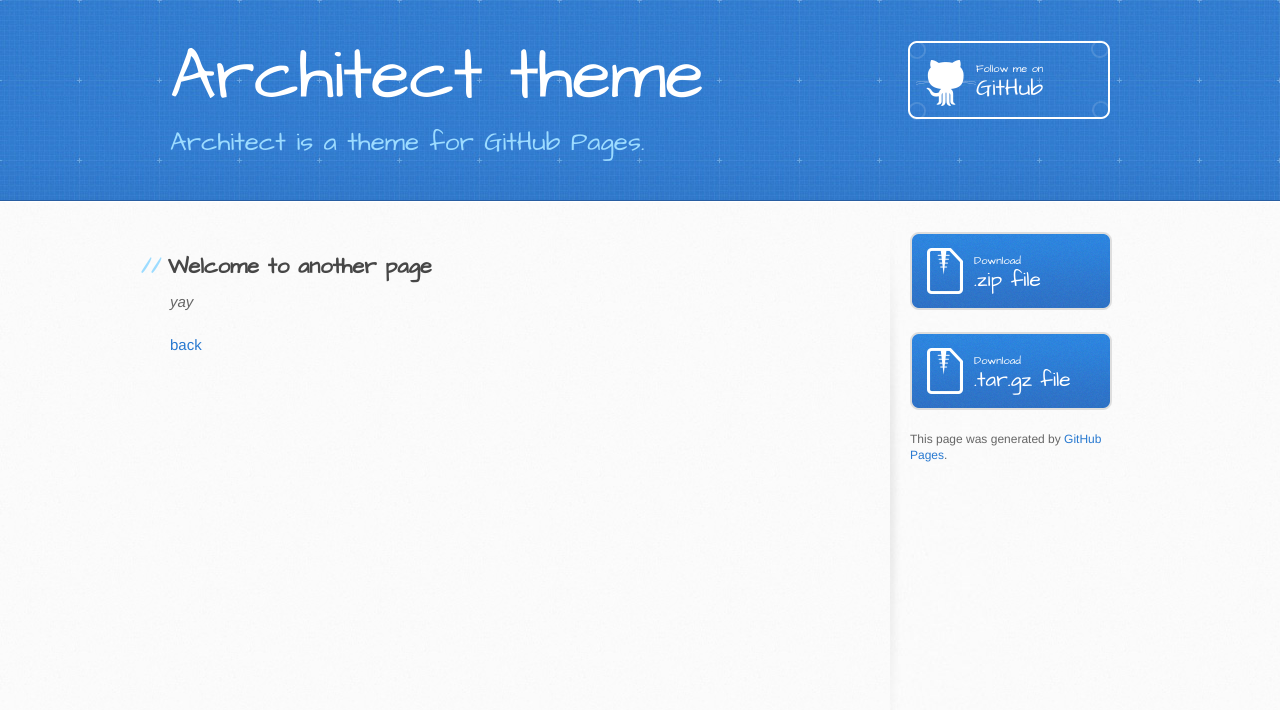
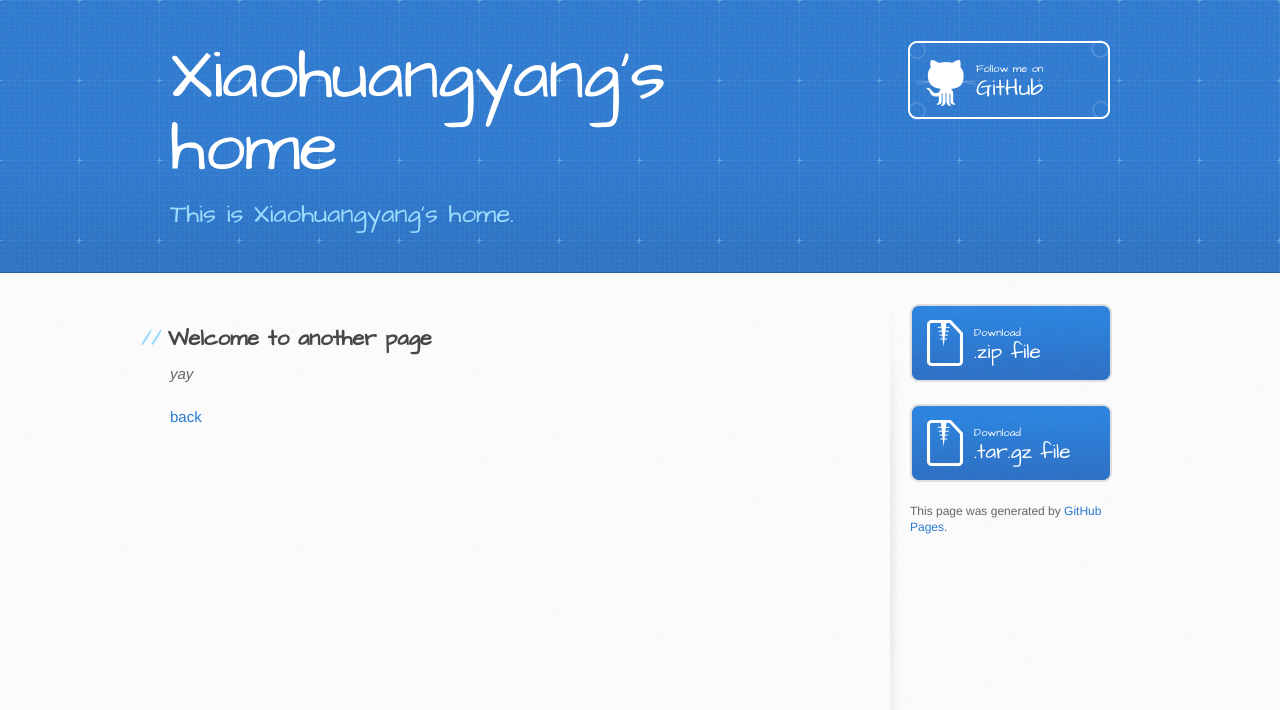
Before and after one commit to xiaohuangyang/xiaohuangyang.github.io, a Jekyll site: the page built from another-page.md, in a window 1280 px wide. Shown: the top 710 px of the page. Built offline with Jekyll 4.4.1, drawn with Linux system fonts in a browser that asks for light colours; our own code applies the rules of GitHub Pages for plain Markdown files.

Commit message:
Update _config.yml

```diff
--- a/_config.yml
+++ b/_config.yml
@@ -1,5 +1,5 @@
-title: Architect theme
-description: Architect is a theme for GitHub Pages.
+title: Xiaohuangyang's home
+description: This is Xiaohuangyang's home.
 show_downloads: true
 google_analytics:
 theme: jekyll-theme-architect
```
